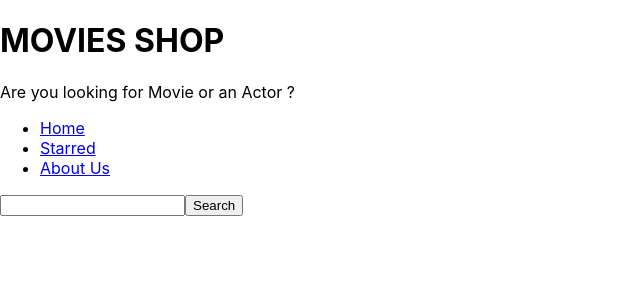
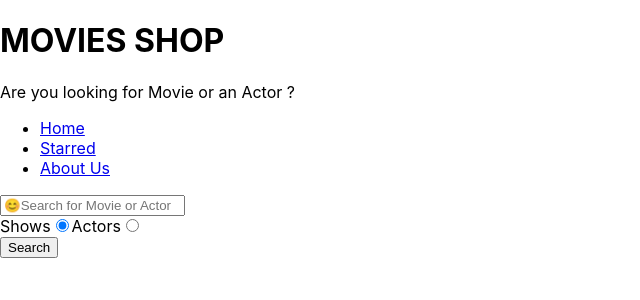
Before and after one commit to Aniketdhage/moviesbydhage, a React (Create React App) app: page / in a window 1280 px wide. Shown: the top 300 px of the page, without its empty margins (0-640 px from the left). Built offline with nearby package versions, Linux system fonts and the light colour scheme.

Commit message:
added search option

```diff
--- a/src/Pages/Home.js
+++ b/src/Pages/Home.js
@@ -5,29 +5,38 @@
 const Home = () => {
   const [input, setInput] = useState("");
   const [results, setResults] = useState(null);
+  const [searchOption, setSearchOption] = useState("shows");
+  const isShowSearch = searchOption === "shows";
+
   const onInputChange = (ev) => {
     setInput(ev.target.value);
   };
   const onSearch = () => {
-    apiGet(`search/shows?q=${input}`).then((result) => setResults(result));
+    apiGet(`search/${searchOption}?q=${input}`).then((result) =>
+      setResults(result)
+    );
   };
   const onKeyDown = (ev) => {
     if (ev.keyCode === 13) {
       onSearch();
     }
   };
+
+  const onRadioChange = (ev) => {
+    setSearchOption(ev.target.value);
+  };
+  console.log(searchOption);
   const resultsRender = () => {
     if (results && results.length === 0) {
       return <div>No Results</div>;
     }
+
     if (results && results.length > 0) {
-      return (
-        <div>
-          {results.map((item) => (
-            <div key={item.show.id}>{item.show.name}</div>
-          ))}
-        </div>
-      );
+      return results[0].show
+        ? results.map((item) => <div key={item.show.id}>{item.show.name}</div>)
+        : results.map((item) => (
+            <div key={item.person.id}>{item.person.name}</div>
+          ));
     }
     return null;
   };
@@ -36,9 +45,35 @@
       <input
         type="text"
         onChange={onInputChange}
+        placeholder="😊Search for Movie or Actor"
         value={input}
         onKeyDown={onKeyDown}
       />
+
+      <div>
+        <label htmlFor="shows-search">
+          Shows
+          <input
+            id="shows-search"
+            type="radio"
+            checked={isShowSearch}
+            value="shows"
+            onChange={onRadioChange}
+          />
+        </label>
+
+        <label htmlFor="actor-search">
+          Actors
+          <input
+            id="actor-search"
+            type="radio"
+            value="people"
+            checked={!isShowSearch}
+            onChange={onRadioChange}
+          />
+        </label>
+      </div>
+
       <button type="button" onClick={onSearch}>
         Search
       </button>
@@ -46,5 +81,4 @@
     </MainPageLayout>
   );
 };
-
 export default Home;
```
